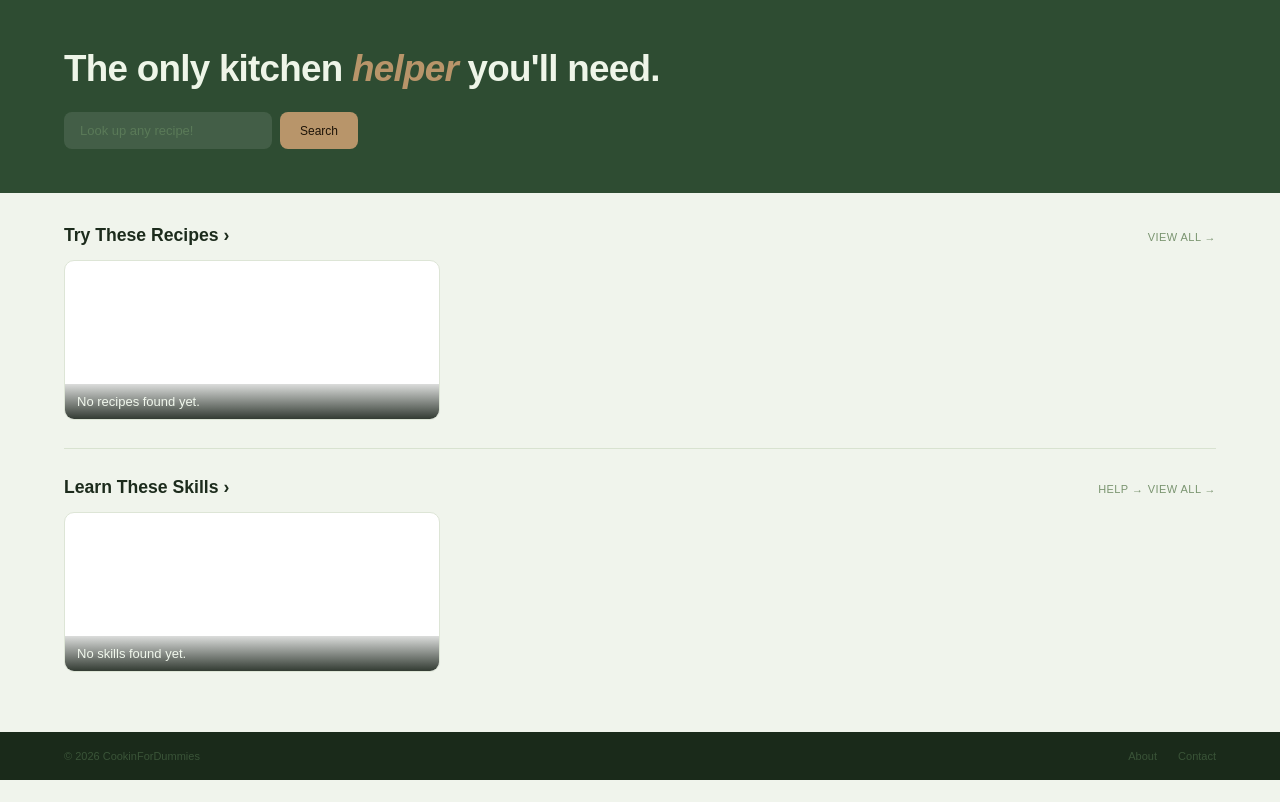
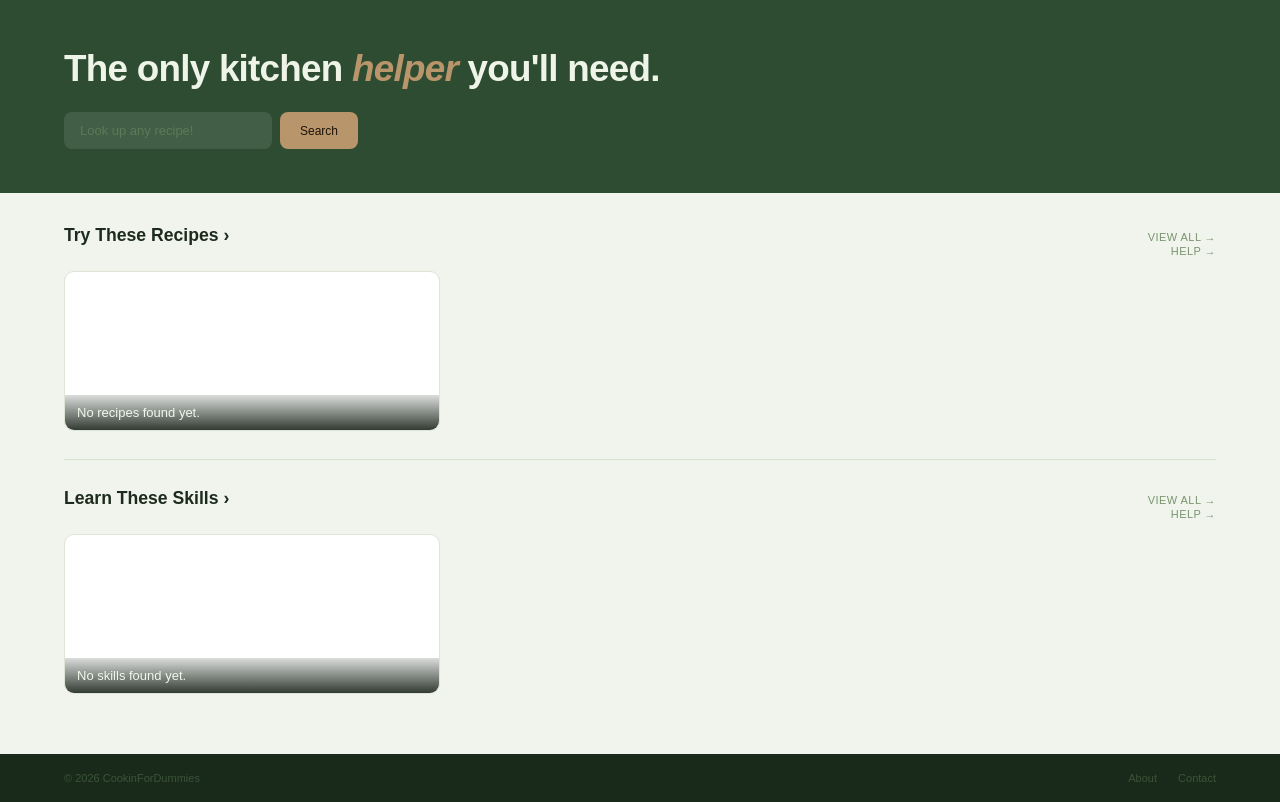
Before and after one commit to 347s26/CookinForDummies, a Django app: page / in a window 1280 px wide. Shown: the part 55-857 px from the top of the page. Before the commit the page ends 835 px from the top, so only its background shows below. Run offline with Django 5.2, Linux system fonts and the light colour scheme; data that the repository does not hold is empty; some libraries are stand-ins or nearby versions.

Commit message:
help links to abt page

```diff
--- a/catalog/templates/about.html
+++ b/catalog/templates/about.html
@@ -26,7 +26,7 @@
             </ul>
         </div>
 
-        <div class="about-block">
+        <div class="about-block" id="skills">
             <h2>Skills</h2>
             <p>
                 The Skills page helps you learn new cooking skills step by step, so you can build confidence and improve
@@ -39,7 +39,7 @@
             </ul>
         </div>
 
-        <div class="about-block">
+        <div class="about-block" id="saved-recipes">
             <h2>My Recipes</h2>
             <p>
                 My Recipes is your personal collection of saved recipes, making it easy to come back to meals you like
@@ -52,7 +52,7 @@
             </ul>
         </div>
 
-        <div class="about-block">
+        <div class="about-block" id="search">
             <h2>Search</h2>
             <p>
                 Use Search to find recipes you already know or explore new ones. You can browse current options,
--- a/catalog/templates/index.html
+++ b/catalog/templates/index.html
@@ -11,7 +11,10 @@
 
 {% block content %}
 {% if user.is_authenticated %}
-<h2 class="section-title">Your Saved Recipes ›</h2>
+<div class="section-header">
+    <h2 class="section-title">Your Saved Recipes ›</h2>
+    <a href="{% url 'about' %}#saved-recipes" class="section-link">Help →</a>
+</div>
 <div class="recipe-list">
     {% for recipe in saved_recipes %}
     <a href="{{ recipe.get_absolute_url }}" class="recipe-card-link" title="Open recipe: {{ recipe.title }} ({{ recipe.time_to_make }} mins, rating {{ recipe.rating }}/5)">
@@ -41,7 +44,10 @@
 
 <div class="section-header">
     <h2 class="section-title">{% if user.is_authenticated %}More Recipes to Explore{% else %}Try These Recipes{% endif %} ›</h2>
-    <a href="{% url 'search' %}" class="section-link">View all →</a>
+    <div style="display: flex; flex-direction: column; align-items: flex-end; gap: 2px;">
+        <a href="{% url 'search' %}" class="section-link">View all →</a>
+        <a href="{% url 'about' %}#search" class="section-link">Help →</a>
+    </div>
 </div>
 <div class="recipe-list">
     {% for recipe in featured_recipes %}
@@ -71,9 +77,9 @@
 
 <div class="section-header">
     <h2 class="section-title">Learn These Skills ›</h2>
-    <div>
-        <a href="{% url 'about' %}#help" class="section-link">Help →</a>
+    <div style="display: flex; flex-direction: column; align-items: flex-end; gap: 2px;">
         <a href="{% url 'skills' %}" class="section-link">View all →</a>
+        <a href="{% url 'about' %}#skills" class="section-link">Help →</a>
     </div>
 </div>
 <div class="recipe-list">
```
